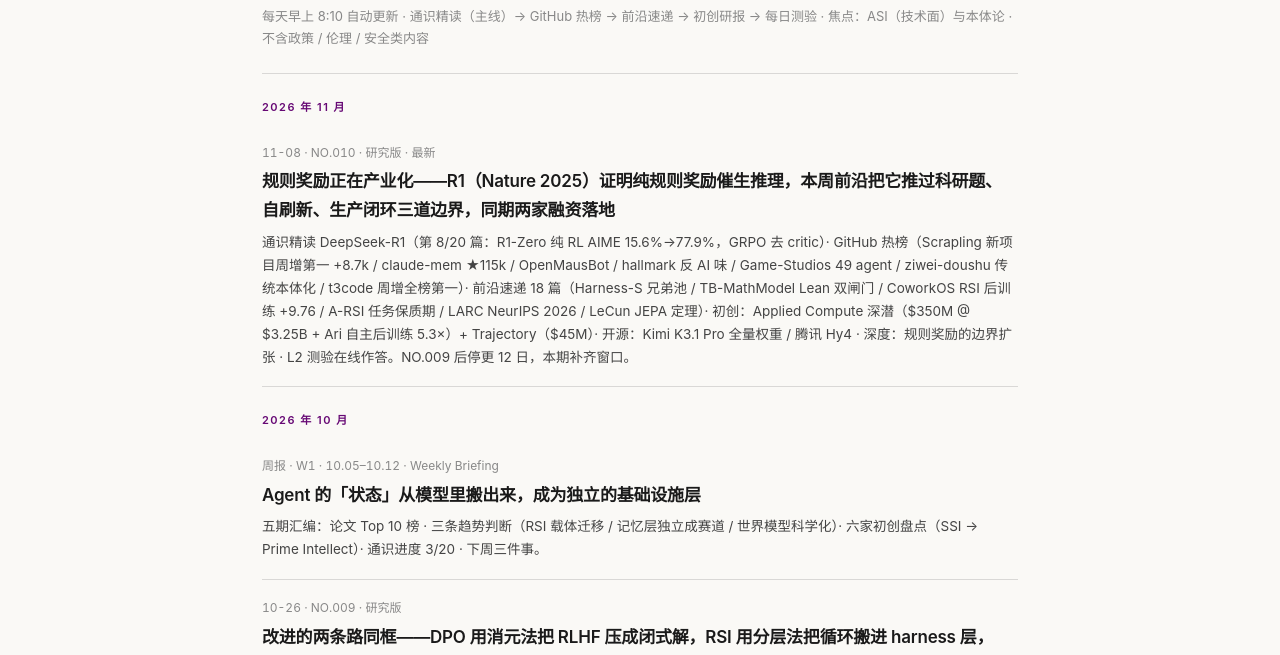
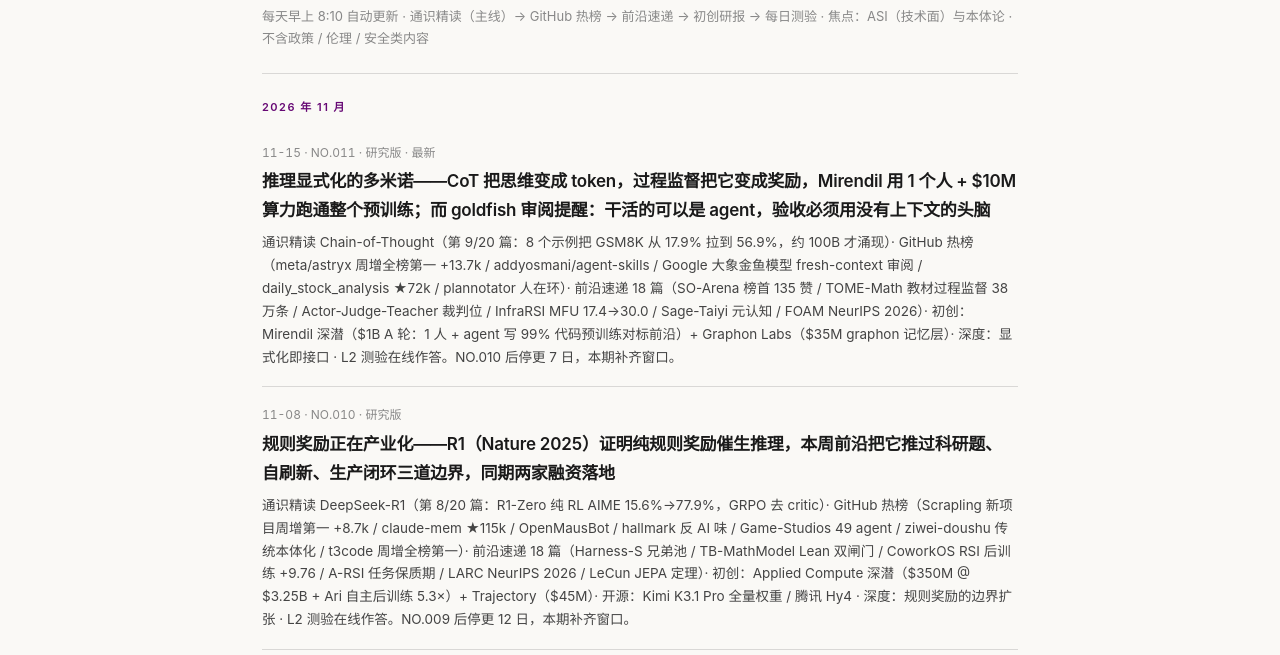
Before and after one commit to shenjiaying49-ship-it/ai-daily-news, a plain HTML site: page index.html in a window 1280 px wide. Shown: the part 120-775 px from the top of the page. Drawn offline with Linux system fonts and the light colour scheme.

Commit message:
index: 置顶 NO.011 (11-15) 并标记最新，NO.010 移除最新标记

```diff
--- a/index.html
+++ b/index.html
@@ -70,7 +70,13 @@
   <div class="month">2026 年 11 月</div>
 
   <div class="issue">
-    <div class="issue-date">11-08 · NO.010 · 研究版 · 最新</div>
+    <div class="issue-date">11-15 · NO.011 · 研究版 · 最新</div>
+    <h2><a href="daily-2026-11-15.html">推理显式化的多米诺——CoT 把思维变成 token，过程监督把它变成奖励，Mirendil 用 1 个人 + $10M 算力跑通整个预训练；而 goldfish 审阅提醒：干活的可以是 agent，验收必须用没有上下文的头脑</a></h2>
+    <p>通识精读 Chain-of-Thought（第 9/20 篇：8 个示例把 GSM8K 从 17.9% 拉到 56.9%，约 100B 才涌现）· GitHub 热榜（meta/astryx 周增全榜第一 +13.7k / addyosmani/agent-skills / Google 大象金鱼模型 fresh-context 审阅 / daily_stock_analysis ★72k / plannotator 人在环）· 前沿速递 18 篇（SO-Arena 榜首 135 赞 / TOME-Math 教材过程监督 38 万条 / Actor-Judge-Teacher 裁判位 / InfraRSI MFU 17.4→30.0 / Sage-Taiyi 元认知 / FOAM NeurIPS 2026）· 初创：Mirendil 深潜（$1B A 轮：1 人 + agent 写 99% 代码预训练对标前沿）+ Graphon Labs（$35M graphon 记忆层）· 深度：显式化即接口 · L2 测验在线作答。NO.010 后停更 7 日，本期补齐窗口。</p>
+  </div>
+
+  <div class="issue">
+    <div class="issue-date">11-08 · NO.010 · 研究版</div>
     <h2><a href="daily-2026-11-08.html">规则奖励正在产业化——R1（Nature 2025）证明纯规则奖励催生推理，本周前沿把它推过科研题、自刷新、生产闭环三道边界，同期两家融资落地</a></h2>
     <p>通识精读 DeepSeek-R1（第 8/20 篇：R1-Zero 纯 RL AIME 15.6%→77.9%，GRPO 去 critic）· GitHub 热榜（Scrapling 新项目周增第一 +8.7k / claude-mem ★115k / OpenMausBot / hallmark 反 AI 味 / Game-Studios 49 agent / ziwei-doushu 传统本体化 / t3code 周增全榜第一）· 前沿速递 18 篇（Harness-S 兄弟池 / TB-MathModel Lean 双闸门 / CoworkOS RSI 后训练 +9.76 / A-RSI 任务保质期 / LARC NeurIPS 2026 / LeCun JEPA 定理）· 初创：Applied Compute 深潜（$350M @ $3.25B + Ari 自主后训练 5.3×）+ Trajectory（$45M）· 开源：Kimi K3.1 Pro 全量权重 / 腾讯 Hy4 · 深度：规则奖励的边界扩张 · L2 测验在线作答。NO.009 后停更 12 日，本期补齐窗口。</p>
   </div>
```
